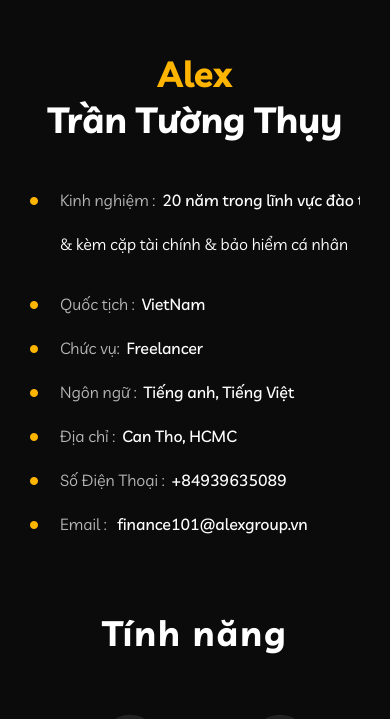
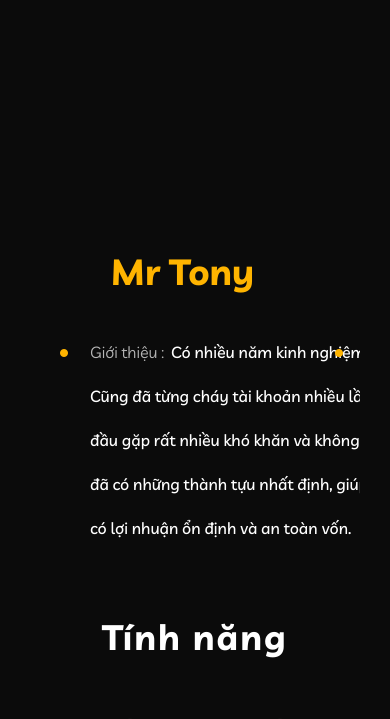
Before and after one commit to Edzdw/PixiuGroup, a Next.js app: page / in a window 390 px wide. Shown: the part 1266-1985 px from the top of the page. Built offline with nearby package versions, Linux system fonts and the light colour scheme.

Commit message:
update layout

```diff
--- a/public/css/style.css
+++ b/public/css/style.css
@@ -741,8 +741,9 @@ header .mobile-menu {
 
 .about .infos {
   display: flex;
-  margin: 45px 0 0 100px;
+  margin: 45px 0 0 30px;
   white-space: nowrap;
+  width: 975px;
 }
 
 .about .infos ul li {
@@ -778,6 +779,7 @@ header .mobile-menu {
 
 .about .infos ul li>span>span span:nth-child(2) {
   font-weight: 500;
+  text-wrap: wrap;
 }
 
 .about .infos ul li>span>span span:nth-child(2) a {
@@ -2768,7 +2770,6 @@ button#hide {
   }
 
   .about .my-photo-container {
-    width: 100%;
     height: auto;
   }
 
--- a/src/SalimovHead.js
+++ b/src/SalimovHead.js
@@ -2,7 +2,7 @@ import Head from "next/head";
 const SalimovHead = () => {
   return (
     <Head>
-      <title>InfinityEA</title>
+      <title>Pixiu Groups</title>
       <meta charSet="utf-8" />
       {/* <meta name="viewport" content="width=device-width, initial-scale=1.0" /> */}
       <meta name="viewport" content="width=device-width, initial-scale=1.0, maximum-scale=1.0, user-scalable=no" />
--- a/src/components/sections/About.js
+++ b/src/components/sections/About.js
@@ -1,8 +1,16 @@
+import { salimovSlider } from "@/src/sliderProps";
+import { Swiper, SwiperSlide } from "swiper/react";
+
 const About = () => {
   return (
     <section className="about main-section flex-column-mobile" id="about">
       {/* INFO HOLDER STARTS */}
-      <div className="info flex-column-mobile">
+      <Swiper
+        {...salimovSlider.portfolio}
+        className="swiper swiper-portfolio animated-layer fade-in-right-animation fadeInUp wow"
+        data-wow-offset={200}
+      >
+        <SwiperSlide className="info flex-column-mobile">
           {/* IMAGE STARTS */}
           <div
             className="img-container animated-layer image-animation my-photo-container fadeInUp wow"
@@ -21,12 +29,11 @@ const About = () => {
             <h2>
               <span>
                 <span className="animated-layer fade-in-up-animation fadeInUp wow">
-                Alex
+                  Mr Tony
                 </span>
               </span>
               <span>
                 <span className="animated-layer fade-in-up-animation fadeInUp wow">
-                Trần Tường Thụy
                 </span>
               </span>
             </h2>
@@ -35,77 +42,74 @@ const About = () => {
                 <li>
                   <span>
                     <span className="animated-layer fade-in-up-animation fadeInUp wow">
-                    <span>Kinh nghiệm :</span>
-                    <span>20 năm trong lĩnh vực đào tạo  </span>
-                    <p>& kèm cặp tài chính & bảo hiểm cá nhân</p>
-                  </span>
-                </span>
-              </li>
-              <li>
-                <span>
-                  <span className="animated-layer fade-in-up-animation fadeInUp wow">
-                    <span>Quốc tịch :</span>
-                    <span>VietNam</span>
-                  </span>
-                </span>
-              </li>
-              <li>
-                <span>
-                  <span className="animated-layer fade-in-up-animation fadeInUp wow">
-                    <span>Chức vụ:</span>
-                    <span>Freelancer</span>
-                  </span>
-                </span>
-              </li>
-              <li>
-                <span>
-                  <span className="animated-layer fade-in-up-animation fadeInUp wow">
-                    <span>Ngôn ngữ :</span>
-                    <span>Tiếng anh, Tiếng Việt</span>
+                      <span>Giới thiệu :</span>
+                      <span>Có nhiều năm kinh nghiệm trong thị trường Forex, Crypto. Cũng đã từng cháy tài khoản nhiều lần, phát triển BOT AI thời gian đầu gặp rất nhiều khó khăn và không thành công. Đến thời điểm này đã có những thành tựu nhất định, giúp được những người đồng hành có lợi nhuận ổn định và an toàn vốn.  </span>
                     </span>
                   </span>
                 </li>
               </ul>
+            </div>
+          </div>
+          {/* INFO ENDS */}
+
+        </SwiperSlide>
+
+        <SwiperSlide className="info flex-column-mobile">
+          {/* IMAGE STARTS */}
+          <div
+            className="img-container animated-layer image-animation my-photo-container fadeInUp wow"
+            data-wow-offset={200}
+            id="my-photo"
+          >
+            <div>
+              <div>
+                <img className="my-photo" src="assets/about.jpg" alt="" />
+              </div>
+            </div>
+          </div>
+          {/* IMAGE ENDS */}
+          {/* INFO STARTS */}
+          <div>
+            <h2>
+              <span>
+                <span className="animated-layer fade-in-up-animation fadeInUp wow">
+                  Mr Tony
+                </span>
+              </span>
+              <span>
+                <span className="animated-layer fade-in-up-animation fadeInUp wow">
+                </span>
+              </span>
+            </h2>
+            <div className="infos">
               <ul>
                 <li>
                   <span>
                     <span className="animated-layer fade-in-up-animation fadeInUp wow">
-                    <span>Địa chỉ :</span>
-                    <span>Can Tho, HCMC</span>
+                      <span>Giới thiệu :</span>
+                      <span>Có nhiều năm kinh nghiệm trong thị trường Forex, Crypto. Cũng đã từng cháy tài khoản nhiều lần, phát triển BOT AI thời gian đầu gặp rất nhiều khó khăn và không thành công. Đến thời điểm này đã có những thành tựu nhất định, giúp được những người đồng hành có lợi nhuận ổn định và an toàn vốn.  </span>
                     </span>
                   </span>
                 </li>
-              <li>
-                <span>
-                  <span className="animated-layer fade-in-up-animation fadeInUp wow">
-                    <span>Số Điện Thoại :</span>
-                    <span>+84939635089</span>
-                  </span>
-                </span>
-              </li>
-              <li>
-                <span>
-                  <span className="animated-layer fade-in-up-animation fadeInUp wow">
-                    <span>Email :</span>
-                    <span> finance101@alexgroup.vn </span>
-                  </span>
-                </span>
-              </li>
-              {/* <li>
-                <span>
-                  <span className="animated-layer fade-in-up-animation fadeInUp wow">
-                    <span>Accomplishments :</span>
-                    <span>Building new Market & new GA in Mekong Delta</span>
-                    <p>Building 10 Zone Head currently.</p>
-                    <span>Building 833 agency & 99 Agency leaders at the end of 31 July 2022.</span>
-                  </span>
-                </span>
-              </li> */}
               </ul>
             </div>
           </div>
           {/* INFO ENDS */}
+
+        </SwiperSlide>
+
+        <div className="nav-item next-item animated-btn">
+          <span />
         </div>
+        <div className="nav-item prev-item animated-btn">
+          <span />
+        </div>
+
+      </Swiper>
+
+
+
+
       {/* INFO HOLDER ENDS */}
       {/* SKILLS STARTS */}
       <div className="skills flex-column-mobile">
--- a/src/components/sections/Home.js
+++ b/src/components/sections/Home.js
@@ -16,7 +16,7 @@ const Home = () => {
               </span>
             </span>
             <span>
-              <span className="animated-layer">Infinity EA</span>
+              <span className="animated-layer">Pixiu Groups</span>
             </span>
           </h1>
         </div>
```
Also changed, not shown: public/assets/about.jpg, 1 other file (tests, documents, lock files or other folders). Lines whose indentation alone changed are shown as unchanged.
